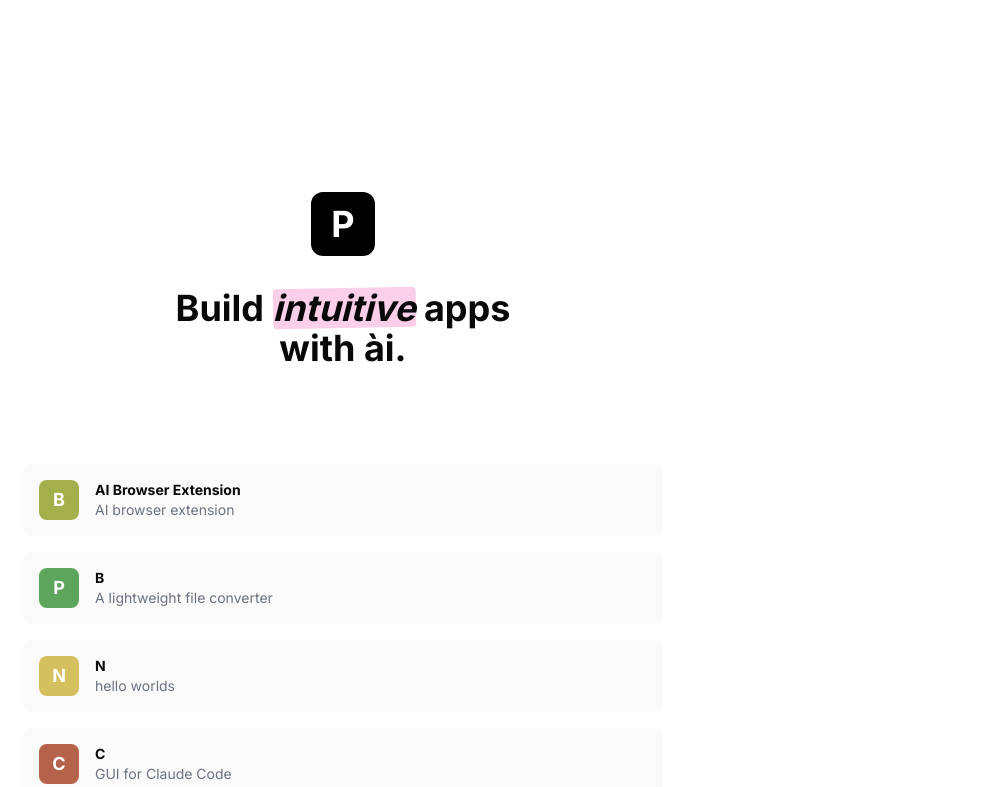
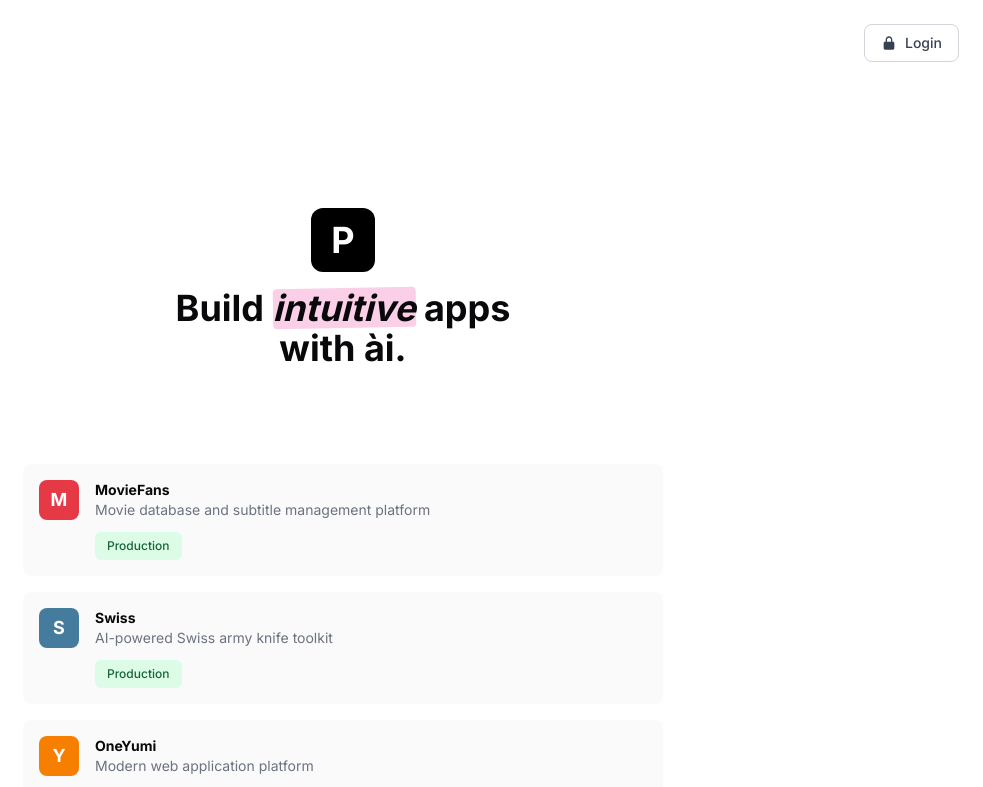
Before and after one commit to isantan71/michael-landing-page, a Next.js app: page / in a window 1280 px wide. Shown: the top 787 px of the page, without its empty margins (297-1280 px from the left). Built offline with nearby package versions, Linux system fonts and the light colour scheme; a web font is replaced by a local one.

Commit message:
add 2 links and a password login

```diff
--- a/src/app/page.tsx
+++ b/src/app/page.tsx
@@ -110,42 +110,106 @@ function GitHubIcon() {
   );
 }
 
+// Lock icon for login button
+function LockIcon() {
+  return (
+    <svg
+      width="16"
+      height="16"
+      viewBox="0 0 24 24"
+      fill="none"
+      xmlns="http://www.w3.org/2000/svg"
+    >
+      <path
+        d="M12 2C9.243 2 7 4.243 7 7v3H6c-1.103 0-2 .897-2 2v8c0 1.103.897 2 2 2h12c1.103 0 2-.897 2-2v-8c0-1.103-.897-2-2-2h-1V7c0-2.757-2.243-5-5-5zm0 2c1.654 0 3 1.346 3 3v3H9V7c0-1.654 1.346-3 3-3z"
+        fill="currentColor"
+      />
+    </svg>
+  );
+}
+
 export default function Home() {
+  const [isLoggedIn, setIsLoggedIn] = useState(false);
+  const [showPasswordDialog, setShowPasswordDialog] = useState(false);
+  const [password, setPassword] = useState("");
+  const [error, setError] = useState("");
+
   const products = [
     {
-      name: "AI Browser Extension",
-      description: "AI browser extension",
-      icon: "B",
-      bgColor: "#a2af4a",
-      href: "/",
+      name: "MovieFans",
+      description: "Movie database and subtitle management platform",
+      icon: "M",
+      bgColor: "#e63946",
+      stagingUrl: "https://moviefans-staging.345321.xyz/",
+      productionUrl: "https://moviefans.345321.xyz/",
     },
     {
-      name: "B",
-      description: "A lightweight file converter",
-      icon: "P",
-      bgColor: "#5da55c",
-      href: "/",
+      name: "Swiss",
+      description: "AI-powered Swiss army knife toolkit",
+      icon: "S",
+      bgColor: "#457b9d",
+      stagingUrl: "https://superswiss-staging.vercel.app",
+      productionUrl: "https://superswiss.vercel.app",
     },
     {
-      name: "N",
-      description: "hello worlds",
-      icon: "N",
-      bgColor: "#d4c05f",
-      href: "/",
-    },
-    {
-      name: "C",
-      description: "GUI for Claude Code",
-      icon: "C",
-      bgColor: "#b46249",
-      href: "/",
+      name: "OneYumi",
+      description: "Modern web application platform",
+      icon: "Y",
+      bgColor: "#f77f00",
+      stagingUrl: "https://staging--oneyumi.netlify.app/",
+      productionUrl: "https://www.oneyumi.com/",
     },
   ];
+
+  const handleLogin = () => {
+    setShowPasswordDialog(true);
+    setError("");
+    setPassword("");
+  };
+
+  const handlePasswordSubmit = (e: React.FormEvent) => {
+    e.preventDefault();
+    // Check password against environment variable
+    const correctPassword = process.env.NEXT_PUBLIC_ADMIN_PASSWORD || "admin123";
+
+    if (password === correctPassword) {
+      setIsLoggedIn(true);
+      setShowPasswordDialog(false);
+      setPassword("");
+      setError("");
+    } else {
+      setError("Incorrect password");
+    }
+  };
+
+  const handleLogout = () => {
+    setIsLoggedIn(false);
+  };
 
   return (
     <main className="min-h-screen bg-white px-6 md:px-0">
       {/* Header */}
       <header className="text-center pt-24 md:pt-48 space-y-4">
+        {/* Login Button - Top Right */}
+        <div className="absolute top-6 right-6">
+          {!isLoggedIn ? (
+            <button
+              onClick={handleLogin}
+              className="flex items-center gap-2 px-4 py-2 text-sm font-medium text-gray-700 bg-white border border-gray-300 rounded-lg hover:bg-gray-50 transition-colors"
+            >
+              <LockIcon />
+              Login
+            </button>
+          ) : (
+            <button
+              onClick={handleLogout}
+              className="px-4 py-2 text-sm font-medium text-white bg-black rounded-lg hover:bg-gray-800 transition-colors"
+            >
+              Logout
+            </button>
+          )}
+        </div>
+
         {/* Logo */}
         <div className="flex justify-center mb-8">
           <Logo />
@@ -159,24 +223,82 @@ export default function Home() {
         </h1>
       </header>
 
+      {/* Password Dialog */}
+      {showPasswordDialog && (
+        <div className="fixed inset-0 bg-black bg-opacity-50 flex items-center justify-center z-50 px-4">
+          <div className="bg-white rounded-lg p-6 max-w-sm w-full">
+            <h2 className="text-xl font-bold mb-4">Enter Password</h2>
+            <form onSubmit={handlePasswordSubmit}>
+              <input
+                type="password"
+                value={password}
+                onChange={(e) => setPassword(e.target.value)}
+                placeholder="Password"
+                className="w-full px-4 py-2 border border-gray-300 rounded-lg mb-2 focus:outline-none focus:ring-2 focus:ring-black"
+                autoFocus
+              />
+              {error && (
+                <p className="text-red-600 text-sm mb-4">{error}</p>
+              )}
+              <div className="flex gap-2">
+                <button
+                  type="submit"
+                  className="flex-1 px-4 py-2 text-sm font-medium text-white bg-black rounded-lg hover:bg-gray-800 transition-colors"
+                >
+                  Submit
+                </button>
+                <button
+                  type="button"
+                  onClick={() => {
+                    setShowPasswordDialog(false);
+                    setPassword("");
+                    setError("");
+                  }}
+                  className="flex-1 px-4 py-2 text-sm font-medium text-gray-700 bg-white border border-gray-300 rounded-lg hover:bg-gray-50 transition-colors"
+                >
+                  Cancel
+                </button>
+              </div>
+            </form>
+          </div>
+        </div>
+      )}
+
       {/* Products Section */}
       <section className="max-w-[640px] mx-auto mt-24 md:mt-24 space-y-4">
         {products.map((product) => (
-          <a
+          <div
             key={product.name}
-            href={product.href}
-            target={product.href.startsWith("http") ? "_blank" : "_self"}
-            rel={product.href.startsWith("http") ? "noopener noreferrer" : undefined}
-            className="block bg-zinc-50 p-4 rounded-lg hover:bg-zinc-100 transition-colors"
+            className="block bg-zinc-50 p-4 rounded-lg"
           >
-            <article className="flex items-center gap-4">
+            <article className="flex items-start gap-4">
               <ProductIcon bgColor={product.bgColor} icon={product.icon} />
-              <div>
+              <div className="flex-1">
                 <h3 className="font-bold text-sm">{product.name}</h3>
-                <p className="text-sm text-gray-500">{product.description}</p>
+                <p className="text-sm text-gray-500 mb-3">{product.description}</p>
+                <div className="flex gap-2 flex-wrap">
+                  <a
+                    href={product.productionUrl}
+                    target="_blank"
+                    rel="noopener noreferrer"
+                    className="inline-flex items-center px-3 py-1.5 text-xs font-medium rounded-md bg-green-100 text-green-800 hover:bg-green-200 transition-colors"
+                  >
+                    Production
+                  </a>
+                  {isLoggedIn && (
+                    <a
+                      href={product.stagingUrl}
+                      target="_blank"
+                      rel="noopener noreferrer"
+                      className="inline-flex items-center px-3 py-1.5 text-xs font-medium rounded-md bg-amber-100 text-amber-800 hover:bg-amber-200 transition-colors"
+                    >
+                      Staging
+                    </a>
+                  )}
+                </div>
               </div>
             </article>
-          </a>
+          </div>
         ))}
       </section>
 
```
Also changed, not shown: 1 other file (tests, documents, lock files or other folders).
